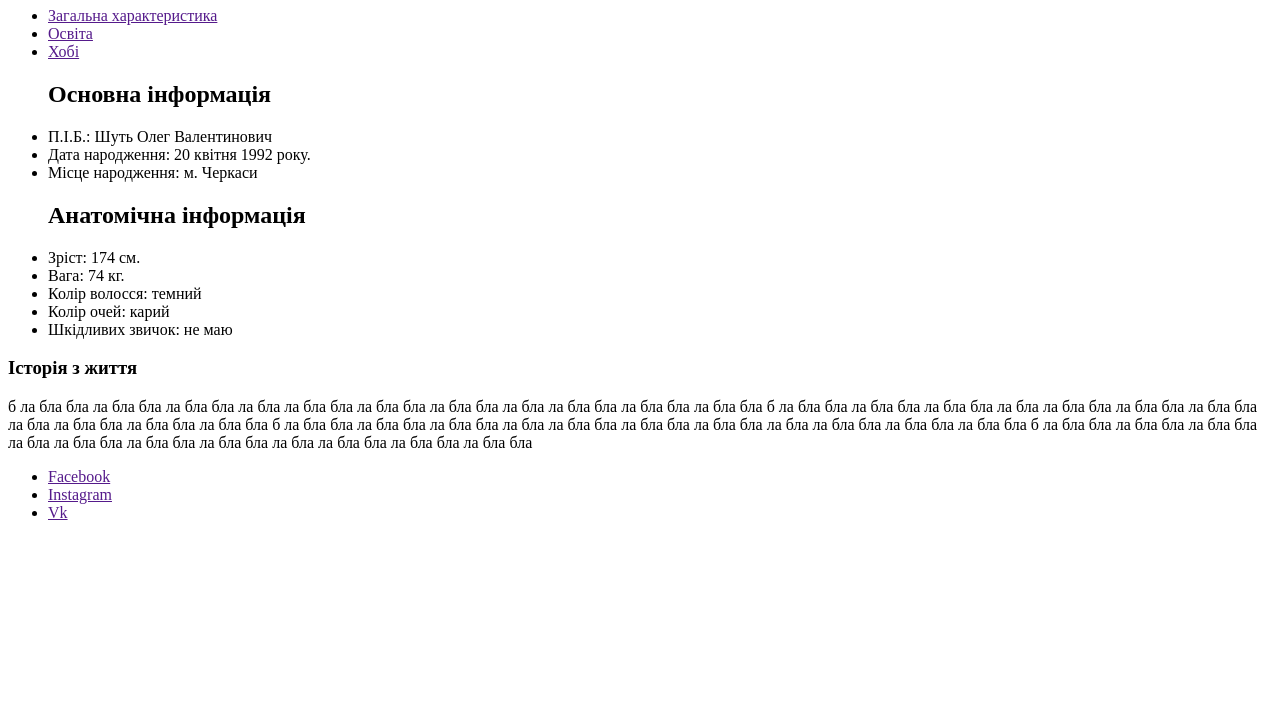
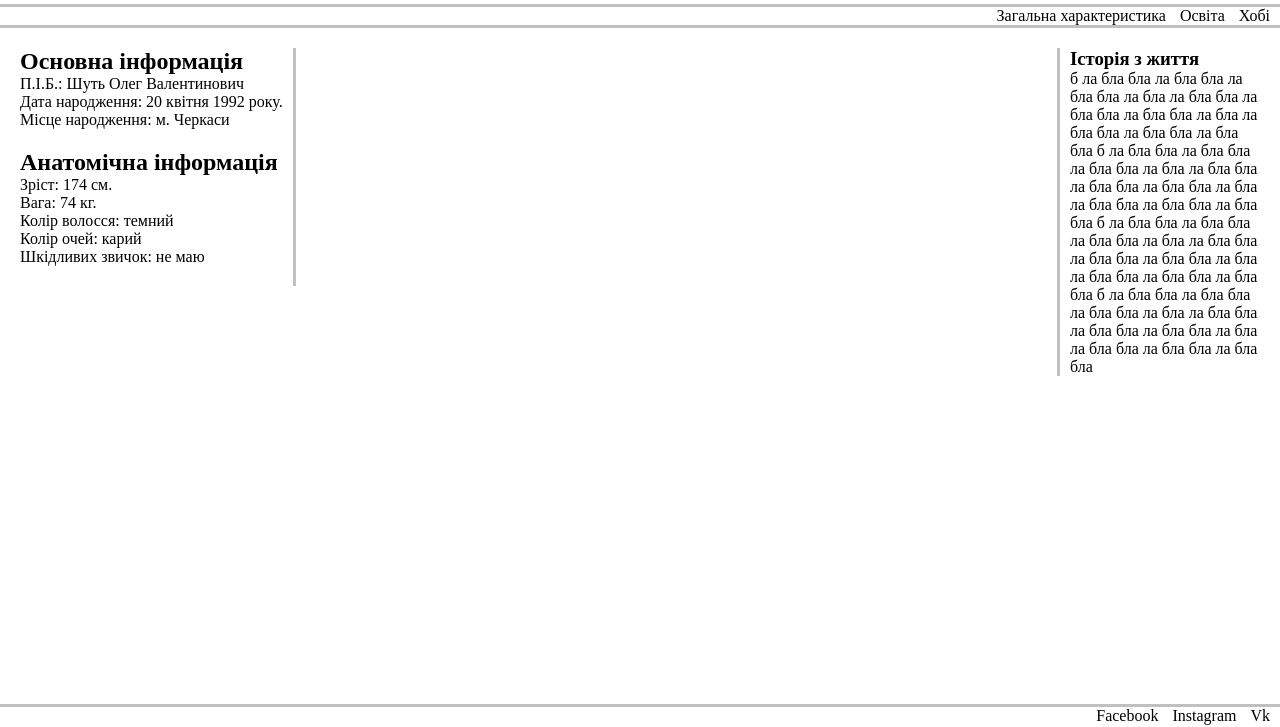
Before and after one commit to D-R-E-D/GeekHub, a plain HTML site: page index.html in a window 1280 px wide. Shown: the part 73-800 px from the top of the page. Drawn offline with Linux system fonts and the light colour scheme.

Commit message:
new conflict

```diff
--- /dev/null
+++ b/css/style.css
@@ -0,0 +1,79 @@
+* {
+    margin: 0;
+    padding: 0;
+}
+
+html, body {
+    height: 100%;
+}
+
+.wrapper {
+    position: relative;
+    min-height: 100%;
+}
+
+.content {
+    padding-bottom: 90px;
+}
+
+header {
+    padding: 20px;
+    text-align: center;
+    border-bottom: 3px solid silver;
+}
+
+nav {
+    margin-bottom: 20px;
+    text-align: right;
+    border-bottom: 3px solid silver;
+}
+
+nav li {
+    margin-right: 10px;
+    display: inline-block;
+}
+
+li {
+    list-style: none;
+}
+
+a {
+    text-decoration: none;
+    color: #000;
+}
+
+main {
+    display: inline-block;
+    margin-left: 20px;
+    border-right: 3px solid silver;
+}
+
+main ul {
+    margin-bottom: 20px;
+    padding-right: 10px;
+}
+
+aside {
+    width: 200px;
+    margin-right: 20px;
+    float: right;
+    border-left: 3px solid silver;
+}
+
+article {
+    padding-left: 10px;
+}
+
+footer {
+    position: absolute;
+    bottom: 0;
+    width: 100%;
+    height: 20px;
+    text-align: right;
+    border-top: 3px solid silver;
+}
+
+footer li {
+    margin-right: 10px;
+    display: inline-block;
+}
--- a/index.html
+++ b/index.html
@@ -5,7 +5,8 @@
     <meta name="viewport"
           content="width=device-width, user-scalable=no, initial-scale=1.0, maximum-scale=1.0, minimum-scale=1.0">
     <meta http-equiv="X-UA-Compatible" content="ie=edge">
-    <title>Document</title>
+    <link rel="stylesheet" href="css/style.css">
+    <title>About me</title>
 </head>
 <body>
     <div class="wrapper">
```
